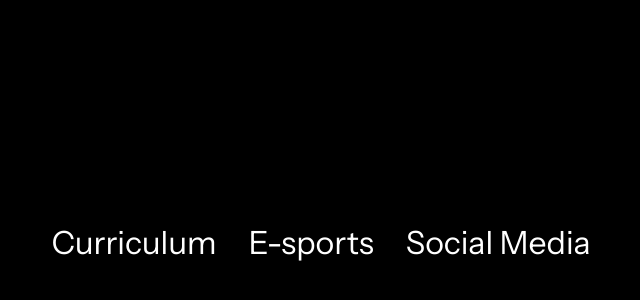
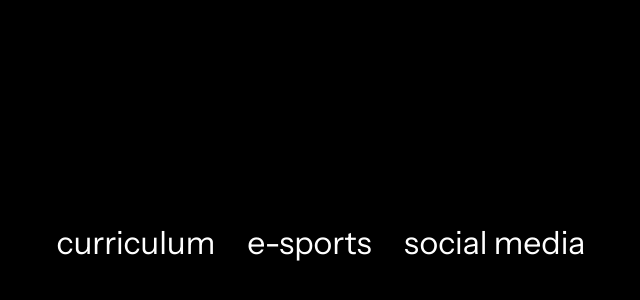
Before and after one commit to caiomayan/op, a plain HTML site: page pages/menu.html in a window 1280 px wide. Shown: the part 158-458 px from the top of the page, without its empty margins (319-959 px from the left). Drawn offline with Linux system fonts and the light colour scheme.

Commit message:
style: enhance menu styles with cursor pointer and update link text casing

```diff
--- a/css/menu.css
+++ b/css/menu.css
@@ -20,6 +20,7 @@
         color: white;
         font-size: 2rem;
         transition: color 0.3s ease;
+        cursor: pointer;
       }
     }
   }
--- a/pages/menu.html
+++ b/pages/menu.html
@@ -12,13 +12,13 @@
     <nav class="navbar-menu">
         <ul>
             <li>
-                <a href="">Curriculum</a>
+                <a href="">curriculum</a>
             </li>
             <li>
-                <a href="../pages/esports.html">E-sports</a>
+                <a href="../pages/esports.html">e-sports</a>
             </li>
             <li>
-                <a href="../pages/socialmedia.html">Social Media</a>
+                <a href="../pages/socialmedia.html">social media</a>
             </li>
         </ul>
     </nav>
```
